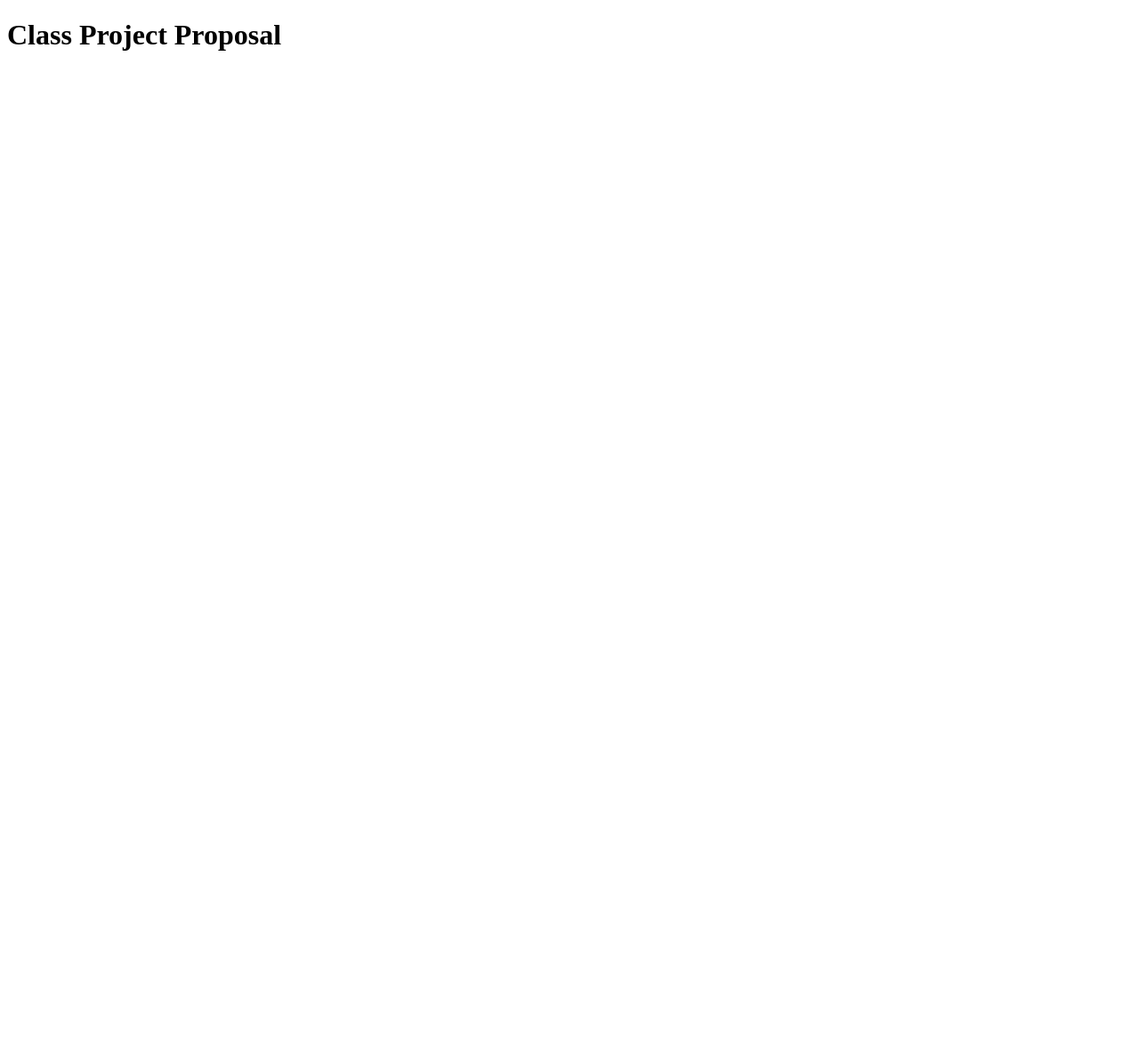
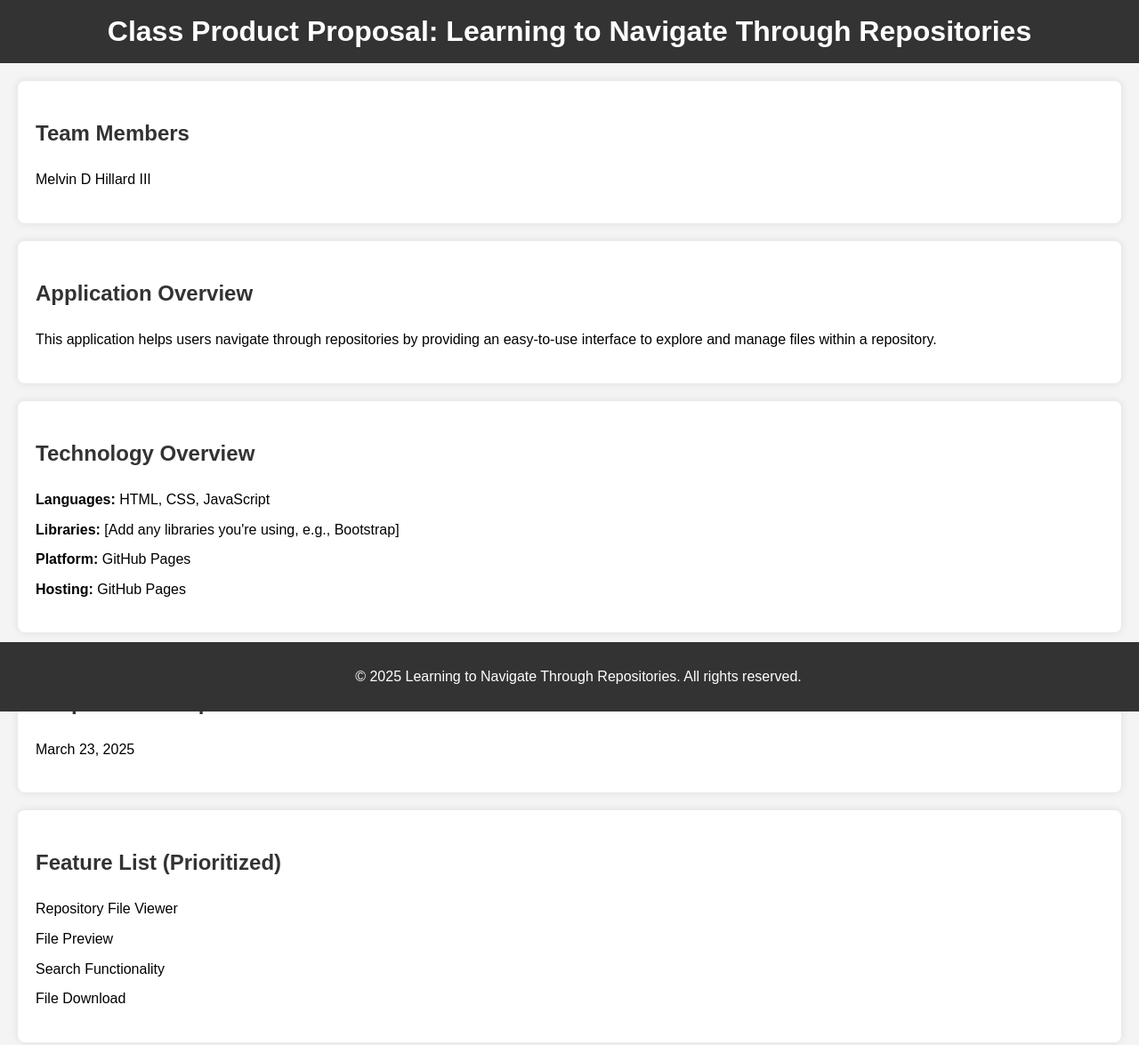
Before and after one commit to Familymeet/class-project-proposal, a plain HTML site: page index.html in a window 1280 px wide. Shown: the top 1175 px of the page at 89% size. Before the commit the page ends 800 px from the top, so only its background shows below. Drawn offline with Linux system fonts and the light colour scheme.

Commit message:
update files

```diff
--- a/index.html
+++ b/index.html
@@ -3,9 +3,78 @@
 <head>
     <meta charset="UTF-8">
     <meta name="viewport" content="width=device-width, initial-scale=1.0">
-    <title>Class Project Proposal</title>
+    <title>Learning to Navigate Through Repositories - Class Project Proposal</title>
+    <link rel="stylesheet" href="styles.css">
 </head>
 <body>
-    <h1>Class Project Proposal</h1>
+    <header>
+        <h1>Class Product Proposal: Learning to Navigate Through Repositories</h1>
+    </header>
+
+    <section class="proposal">
+        <h2>Team Members</h2>
+        <p>Melvin D Hillard III</p>
+    </section>
+
+    <section class="overview">
+        <h2>Application Overview</h2>
+        <p>This application helps users navigate through repositories by providing an easy-to-use interface to explore and manage files within a repository.</p>
+    </section>
+
+    <section class="tech-overview">
+        <h2>Technology Overview</h2>
+        <ul>
+            <li><strong>Languages:</strong> HTML, CSS, JavaScript</li>
+            <li><strong>Libraries:</strong> [Add any libraries you're using, e.g., Bootstrap]</li>
+            <li><strong>Platform:</strong> GitHub Pages</li>
+            <li><strong>Hosting:</strong> GitHub Pages</li>
+        </ul>
+    </section>
+
+    <section class="last-updated">
+        <h2>Proposal Last Updated</h2>
+        <p>March 23, 2025</p>
+    </section>
+
+    <section class="feature-list">
+        <h2>Feature List (Prioritized)</h2>
+        <ul>
+            <li>Repository File Viewer</li>
+            <li>File Preview</li>
+            <li>Search Functionality</li>
+            <li>File Download</li>
+        </ul>
+    </section>
+
+    <section class="future-features">
+        <h2>Future Feature List (Non-prioritized)</h2>
+        <ul>
+            <li>User Authentication</li>
+            <li>Version History Display</li>
+            <li>Fork and Clone Repository</li>
+        </ul>
+    </section>
+
+    <section class="technical-features">
+        <h2>Basic Technical Features</h2>
+        <ul>
+            <li>HTML/CSS Layout</li>
+            <li>Interactive JavaScript Elements</li>
+            <li>Responsive Design</li>
+        </ul>
+
+        <h2>Advanced Technical Features</h2>
+        <ul>
+            <li>GitHub API Integration</li>
+            <li>Dynamic JavaScript</li>
+            <li>Customizable User Interface</li>
+        </ul>
+    </section>
+
+    <footer>
+        <p>&copy; 2025 Learning to Navigate Through Repositories. All rights reserved.</p>
+    </footer>
+
+    <script src="scripts.js"></script>
 </body>
 </html>
--- /dev/null
+++ b/scripts.js
@@ -0,0 +1,8 @@
+// scripts.js
+
+// Example of a basic function to show a message on the webpage
+function showMessage() {
+    alert("This is a simple message!");
+}
+
+// You can add more interactivity as needed (e.g., search, file preview)
--- /dev/null
+++ b/styles.css
@@ -0,0 +1,57 @@
+/* Basic Styles for the Webpage */
+body {
+    font-family: Arial, sans-serif;
+    line-height: 1.6;
+    margin: 0;
+    padding: 0;
+    background-color: #f4f4f4;
+}
+
+header {
+    background-color: #333;
+    color: white;
+    text-align: center;
+    padding: 10px 0;
+}
+
+h1 {
+    margin: 0;
+}
+
+h2 {
+    color: #333;
+}
+
+section {
+    margin: 20px;
+    padding: 20px;
+    background-color: white;
+    border-radius: 8px;
+    box-shadow: 0 0 10px rgba(0, 0, 0, 0.1);
+}
+
+ul {
+    list-style-type: none;
+    padding-left: 0;
+}
+
+ul li {
+    margin: 8px 0;
+}
+
+footer {
+    background-color: #333;
+    color: white;
+    text-align: center;
+    padding: 10px;
+    position: fixed;
+    width: 100%;
+    bottom: 0;
+}
+
+@media (max-width: 600px) {
+    section {
+        margin: 10px;
+        padding: 15px;
+    }
+}
```
Also changed, not shown: 1 other file.
